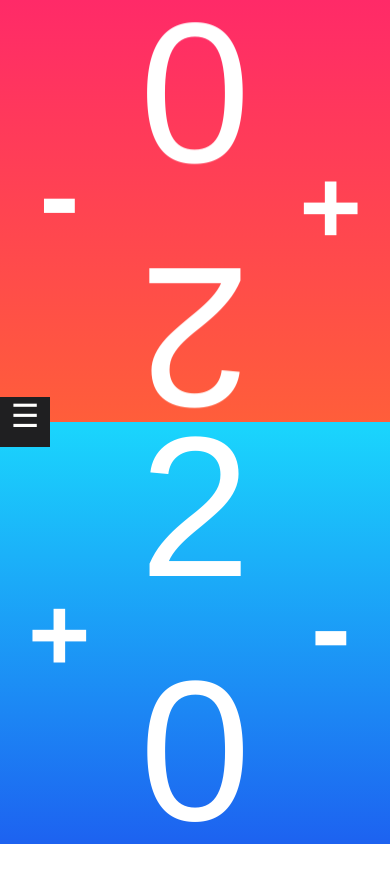
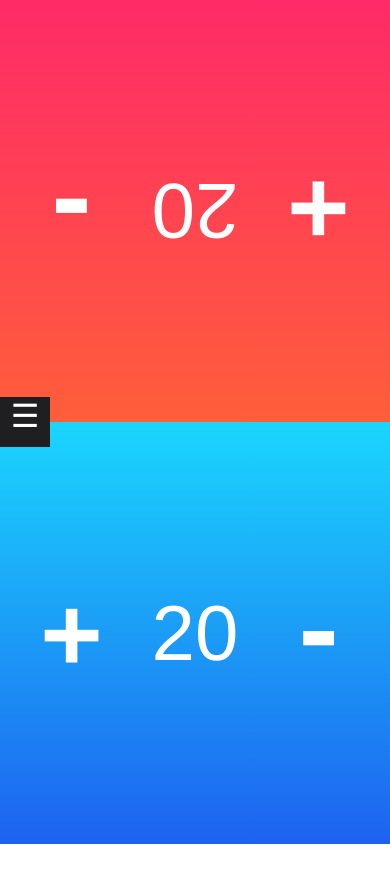
Before and after one commit to atomicptr/.magic, a plain HTML site: page index.html in a window 390 px wide. After the commit the page ends 844 px from the top, so only its background shows below. Drawn offline with Linux system fonts and the light colour scheme.

Commit message:
make page better scalable for mobile devices

```diff
--- a/css/main.css
+++ b/css/main.css
@@ -207,7 +207,9 @@ body {
 }
 
 .player-hp {
-    font-size: 200px;
+    font-size: 20vw;
+
+    white-space: nowrap;
 
     -webkit-user-select: none;
     -moz-user-select: none;
```
